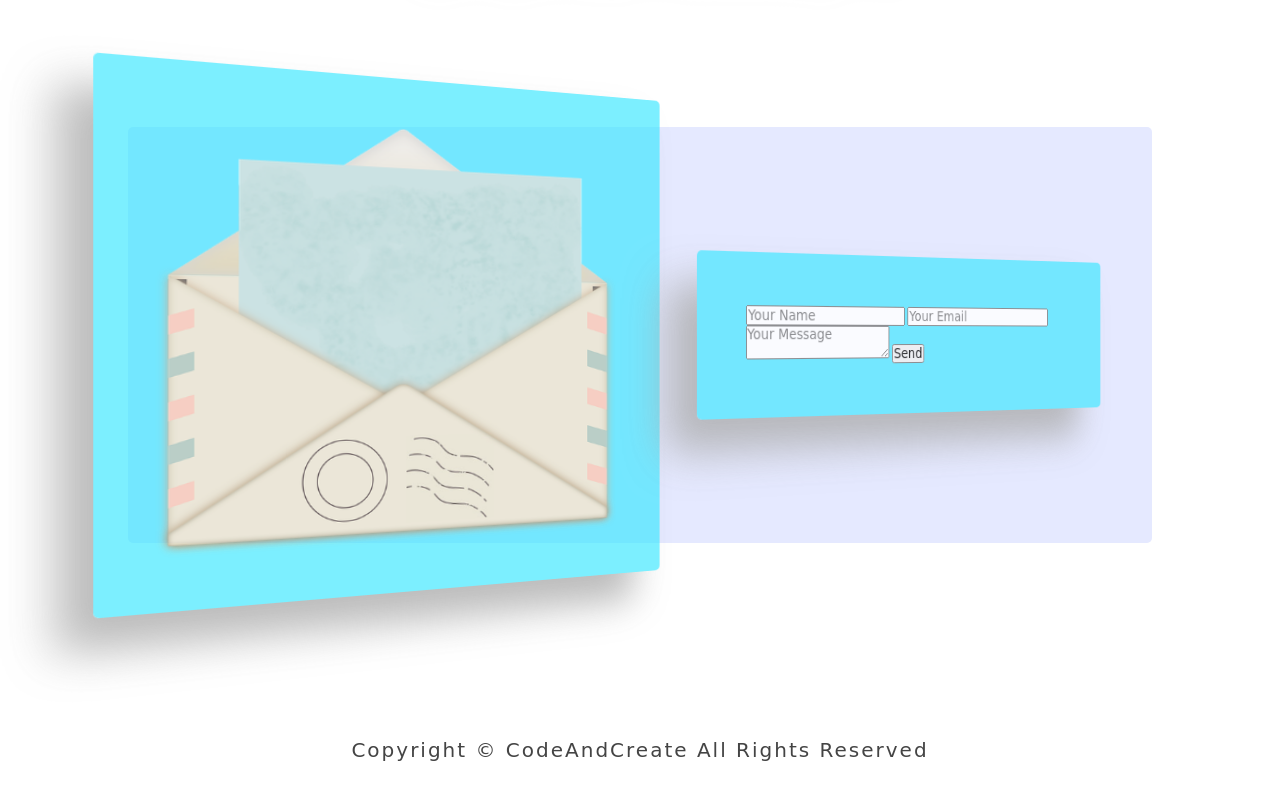
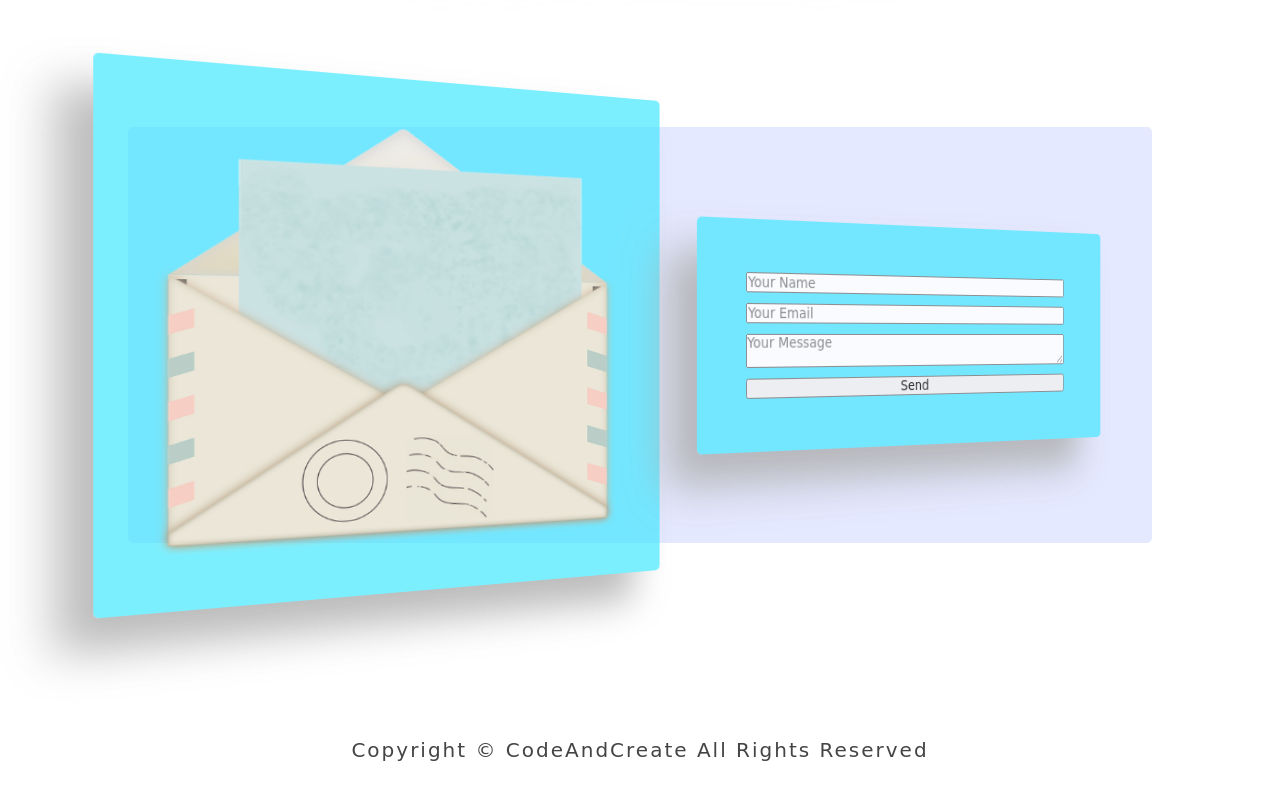
Before and after one commit to BrandonCarlos/CreativeDesign, a plain HTML site: page index.html in a window 1280 px wide. Shown: the part 2606-3406 px from the top of the page. Drawn offline with Linux system fonts and the light colour scheme; a web font is replaced by a local one.

Commit message:
Fixed form

```diff
--- a/style.css
+++ b/style.css
@@ -358,6 +358,12 @@ html {
     perspective: 100rem;
 }
 
+.form-container form {
+    display: flex;
+    flex-direction: column;
+    gap: 1rem;
+}
+
 .form-img {
     width: 55rem;
     background-color: rgba(50, 231, 255, 0.8);
```
